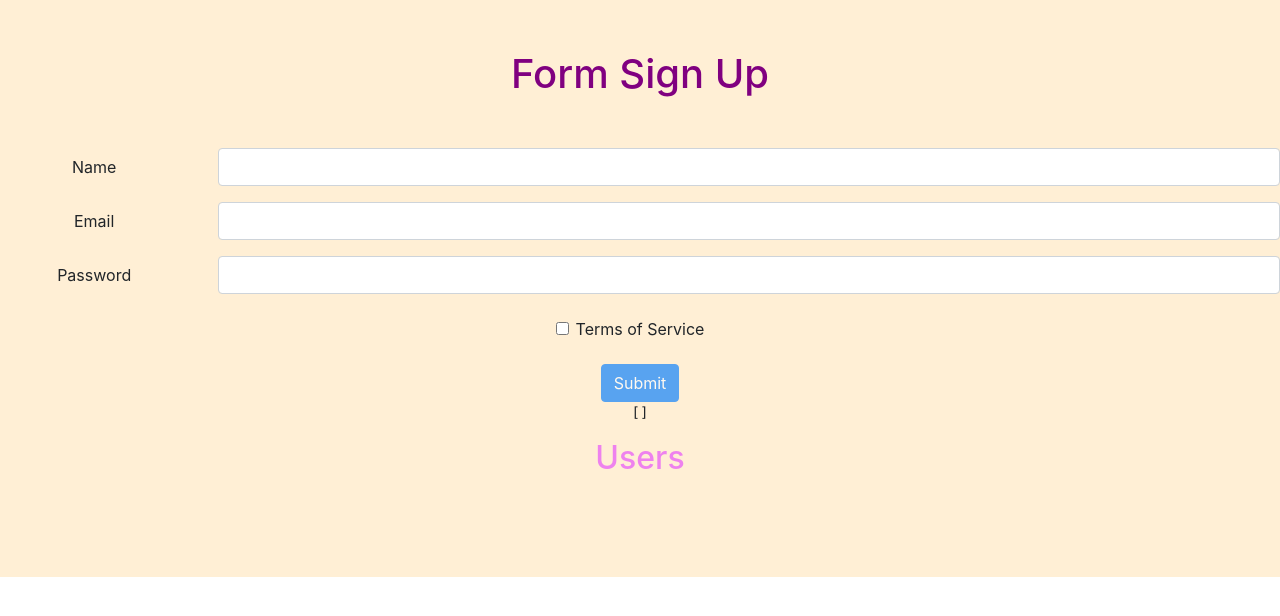
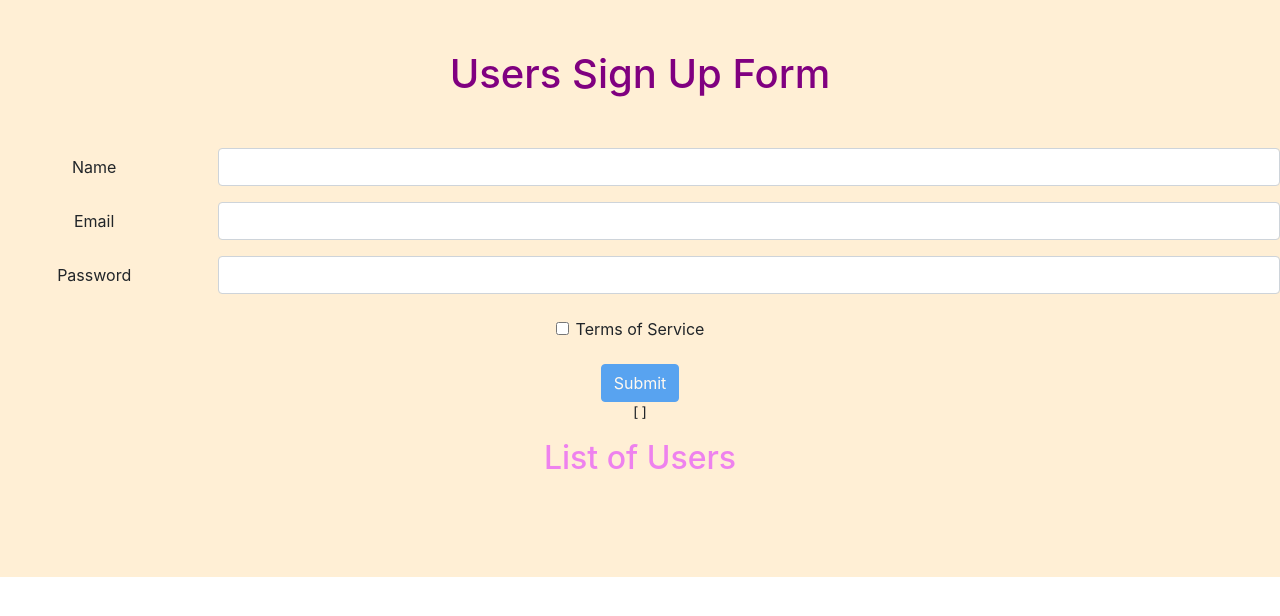
Before and after one commit to maribelcuales/User-Onboarding, a React (Create React App) app in the folder user-onboarding/: page / in a window 1280 px wide. Shown: the top 616 px of the page. Built offline with nearby package versions, Linux system fonts and the light colour scheme.

Commit message:
Renamed h1 and h2 in App.js.

```diff
--- a/user-onboarding/src/App.css
+++ b/user-onboarding/src/App.css
@@ -1,6 +1,7 @@
 .App {
   text-align: center;
   background-color: papayawhip;
+  margin: auto;
 }
 
 h1 {
@@ -12,17 +13,3 @@ h2 {
   color: violet;
   padding-bottom: 100px;
 }
-
-
-/* .App-header {
-  background-color: #282c34;
-  min-height: 100vh;
-  display: flex;
-  flex-direction: column;
-  align-items: center;
-  justify-content: center;
-  font-size: calc(10px + 2vmin);
-  color: white;
-}
-
- */
--- a/user-onboarding/src/App.js
+++ b/user-onboarding/src/App.js
@@ -18,10 +18,11 @@ function App() {
 
   return (
     <div className="App">
-      <h1>Form Sign Up</h1>
+      <h1>Users Sign Up Form</h1>
       <FormComponent addUser={addUser}/>
       <div className="user-list">
-        <h2>Users</h2>
+        <h2>List of Users</h2>
+        <div>
           {users.map(user => (
             <div key={user.id}>
               <h3>{user.name}</h3>
@@ -31,6 +32,7 @@ function App() {
           ))}
         </div>
       </div>
+    </div>
   );
 }
 
```
Lines whose indentation alone changed are shown as unchanged.
